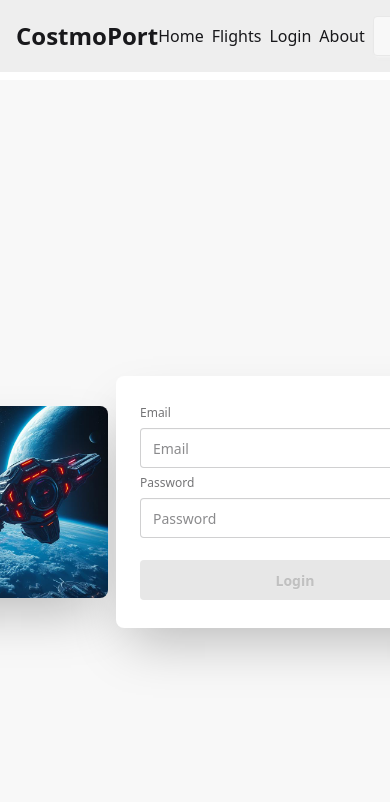
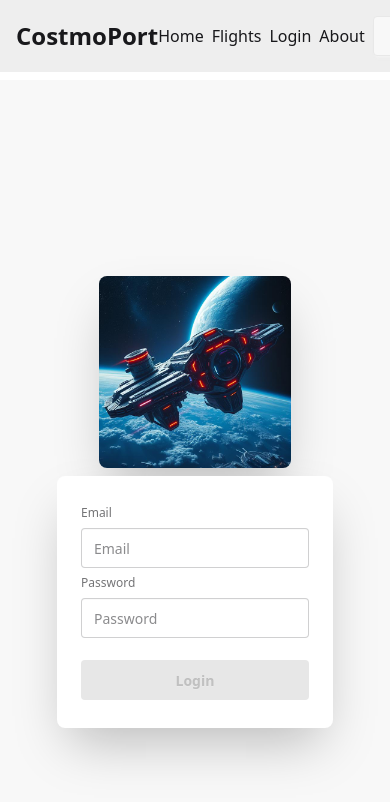
Before and after one commit to guitar6029/cosmoport, a Vue app in the folder client/: page /login in a window 390 px wide. Shown: the top 802 px of the page. Built offline with nearby package versions, Linux system fonts and the light colour scheme; no server answers.

Commit message:
added responsive classes for the layout (sm flex -col and md flex row )

```diff
--- a/client/src/ui/LoginForm.vue
+++ b/client/src/ui/LoginForm.vue
@@ -64,9 +64,9 @@ const canSubmit = computed(() => {
 </script>
 
 <template>
-    <form class="row flex-center flex" @submit.prevent="signInWithEmail()">
+    <form @submit.prevent="signInWithEmail()">
         <div class="hero bg-base-200 min-h-screen">
-            <div class="hero-content flex flex-row items-center gap-2">
+            <div class="hero-content flex flex-col md:flex-row items-center gap-2">
                 <img :src="space_station" alt="space station" class="rounded-lg shadow-2xl size-48">
                 <div class="card bg-base-100 w-full max-w-sm shrink-0 shadow-2xl flex flex-col gap-2">
                     <div class="card-body">
```
